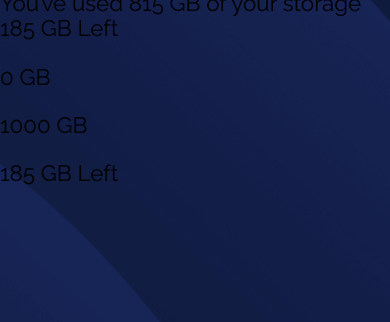
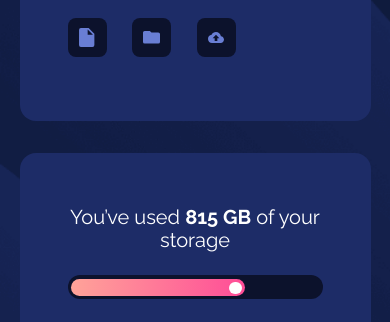
Before and after one commit to Davros2014/frontend-mentor-challenges, a plain HTML site: page fylo-data-storage-component-master/index.html in a window 390 px wide. Shown: the part 285-607 px from the top of the page. Drawn offline with nearby package versions, Linux system fonts and the light colour scheme.

Commit message:
mobile version done, added basic animations

```diff
--- a/fylo-data-storage-component-master/index.html
+++ b/fylo-data-storage-component-master/index.html
@@ -40,26 +40,32 @@
             <section class="top">
                 <img src="./images/logo.svg" alt="logo" class="logo" />
                 <div class="icons">
+                    <div class="iconContainer">
                         <img
                             src="./images/icon-document.svg"
                             alt="document"
                             class="icon"
                         />
+                    </div>
+                    <div class="iconContainer">
                         <img
                             src="./images/icon-folder.svg"
                             alt="folder"
                             class="icon"
                         />
+                    </div>
+                    <div class="iconContainer">
                         <img
                             src="./images/icon-upload.svg"
                             alt="upload"
                             class="icon"
                         />
                     </div>
+                </div>
             </section>
             <section class="bottom">
                 <p class="message">
-                    You’ve used 815 GB of your storage <span>185 GB</span> Left
+                    You’ve used <span>815 GB</span> of your storage
                 </p>
                 <div class="memoryBar">
                     <div class="currentAmount">
@@ -70,7 +76,7 @@
                     <p class="lowerLimit">0 GB</p>
                     <p class="upperLimit">1000 GB</p>
                 </div>
-                <p class="memoryMessage"><span>185 GB</span> Left</p>
+                <p class="memoryMessage"><span>185</span> GB Left</p>
             </section>
         </div>
         <div class="attribution">
--- a/fylo-data-storage-component-master/style.css
+++ b/fylo-data-storage-component-master/style.css
@@ -40,6 +40,10 @@ body {
 .appContainer {
     width: 100vw;
     height: 100vh;
+    display: flex;
+    justify-content: center;
+    align-items: center;
+    flex-direction: column;
 }
 
 .top {
@@ -47,7 +51,109 @@ body {
     width: 90vw;
     height: 30vh;
     border-radius: 1rem;
-    border-top-right-radius: 10rem;
+    border-top-right-radius: 8rem;
+    display: flex;
+    justify-content: space-between;
+    align-items: flex-start;
+    flex-direction: column;
+    padding: 4rem 3rem;
+}
+.logo {
+    width: 11rem;
+}
+.icons {
+    display: flex;
+    justify-content: flex-start;
+    align-items: flex-start;
+    width: 100%;
+}
+.iconContainer {
+    width: 10vw;
+    height: 10vw;
+    margin-right: 1.6rem;
+    background: var(--very-dark);
+    display: flex;
+    justify-content: center;
+    align-items: center;
+    border-radius: 8px;
+}
+.icon {
+    padding: 0.1rem;
+    width: 50%;
+}
+.bottom {
+    background: var(--dark-blue);
+    width: 90vw;
+    height: 30vh;
+    border-radius: 1rem;
+    display: flex;
+    justify-content: space-around;
+    align-items: center;
+    flex-direction: column;
+    padding: 2rem 3rem;
+    margin-top: 2rem;
+    position: relative;
+    text-align: center;
+}
+.message {
+    color: #fff;
+    font-size: 1.25rem;
+    text-align: center;
+}
+.message span {
+    font-weight: 700;
+}
+.memoryBar {
+    height: 1.5rem;
+    width: 100%;
+    border-radius: 1rem;
+    background: var(--very-dark);
+    padding: 0.2rem;
+}
+.currentAmount {
+    background: linear-gradient(90deg, hsl(6, 100%, 80%), hsl(335, 100%, 65%));
+    height: 100%;
+    border-radius: 1rem;
+    display: flex;
+    justify-content: flex-end;
+    width: 0;
+    padding: 0.2rem;
+    animation: 0.75s currentAmountBar 0.2s forwards, ease-in;
+}
+@keyframes currentAmountBar {
+    0 {
+        width: 0;
+    }
+    100% {
+        width: 70%;
+    }
+}
+.nodule {
+    background: white;
+    width: 0.8rem;
+    height: 0.8rem;
+    border-radius: 1rem;
+}
+.limits {
+    color: #fff;
+    display: flex;
+    justify-content: space-between;
+    width: 100%;
+}
+.memoryMessage {
+    position: absolute;
+    bottom: 0;
+    transform: translateY(50%);
+    border-radius: 10px;
+    padding: 1rem 2rem;
+    background: #fff;
+    font-size: 0.9rem;
+    text-align: center;
+    text-transform: uppercase;
+}
+.memoryMessage span {
+    font-size: 2.75rem;
+    font-weight: 700;
 }
 
 @media only screen and (min-width: 62.5rem) {
```
Lines whose indentation alone changed are shown as unchanged.
